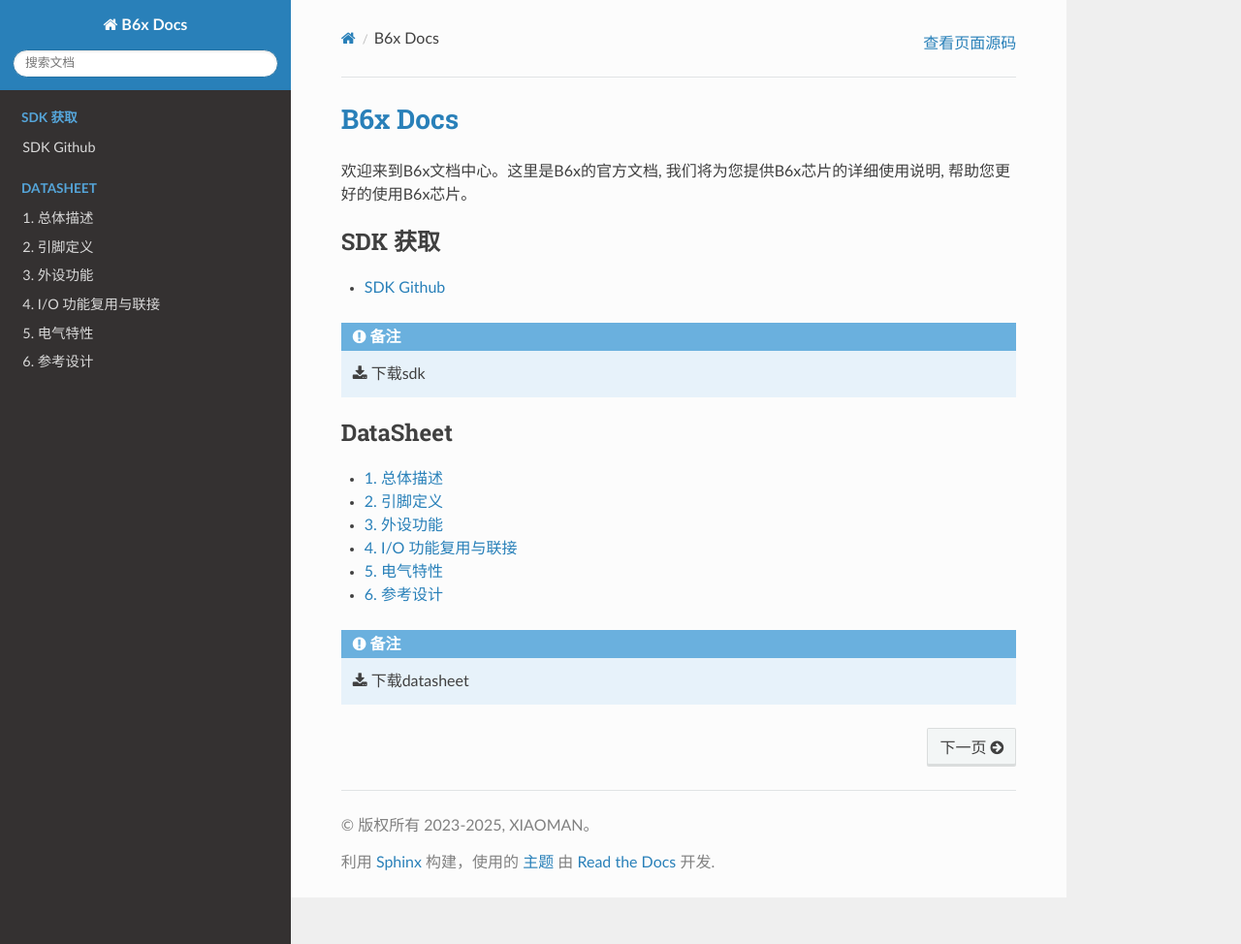
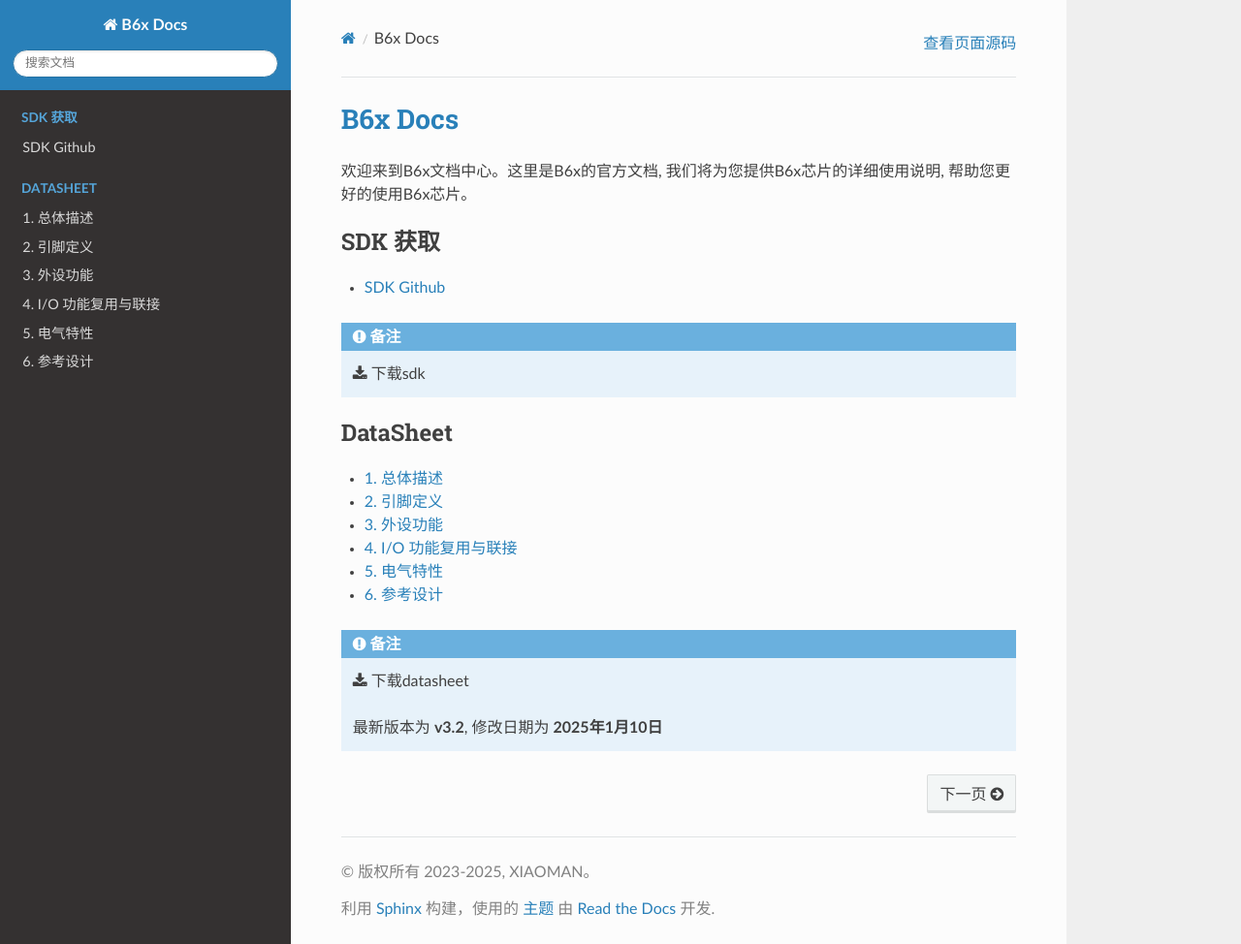
Before and after one commit to XM-WangQiang/BxDocs, a Sphinx documentation site: the page built from source/index.rst, in a window 1280 px wide and 974 px high. Shown: the whole window at 97% size. Built offline with Sphinx 7.4.7 and the Read the Docs theme 3.1.0, drawn with Linux system fonts in a browser that asks for light colours.

Commit message:
update datasheet file

```diff
--- a/source/index.rst
+++ b/source/index.rst
@@ -26,3 +26,5 @@
 
 .. note::
    :download:`下载datasheet <datasheet/B6x_DataSheet_v3.2.docx>`
+
+   | 最新版本为 **v3.2**, 修改日期为 **2025年1月10日**
```
Also changed, not shown: 1 other file.
